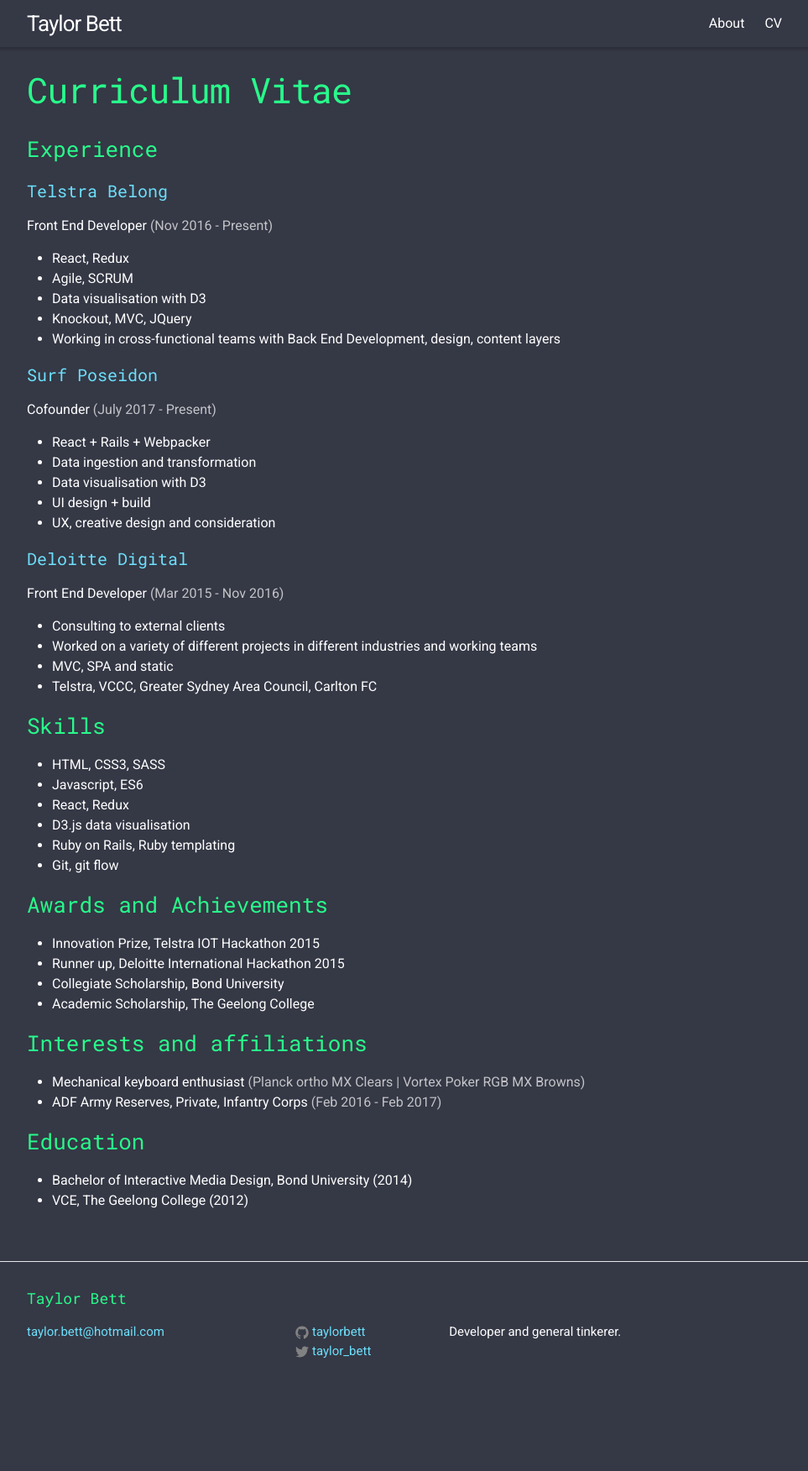
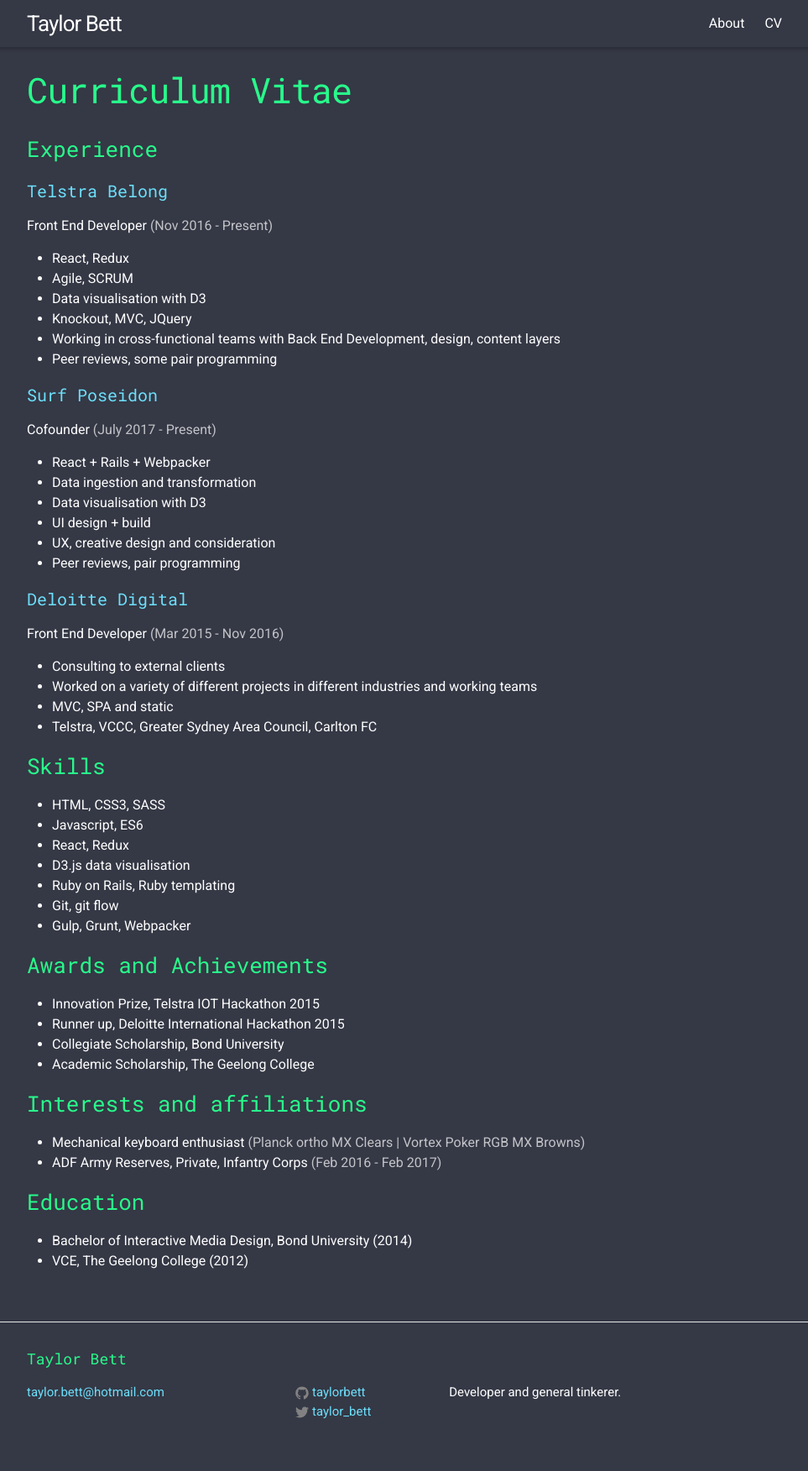
Before and after one commit to TaylorBett/taylorbett.github.io, a Jekyll site: the page built from resume.md, in a window 1280 px wide. Shown: the whole page at 84% size, without its empty margins (158-1121 px from the left). Built offline with Jekyll 4.4.1, drawn with Linux system fonts in a browser that asks for light colours; before the commit the page ends 1680 px from its top, so only the background shows below that.

Commit message:
Add more content to CV

```diff
--- a/resume.md
+++ b/resume.md
@@ -16,6 +16,7 @@ Front End Developer <span class="font-secondary">(Nov 2016 - Present)</span>
 * Data visualisation with D3
 * Knockout, MVC, JQuery
 * Working in cross-functional teams with Back End Development, design, content layers
+* Peer reviews, some pair programming
 
 #### <a href="http://app.surfposeidon.io" target="_blank">Surf Poseidon</a>
 
@@ -26,6 +27,7 @@ Cofounder <span class="font-secondary">(July 2017 - Present)</span>
 * Data visualisation with D3
 * UI design + build
 * UX, creative design and consideration
+* Peer reviews, pair programming
 
 #### <a href="https://www2.deloitte.com" target="_blank">Deloitte Digital</a>
 
@@ -43,6 +45,7 @@ Front End Developer <span class="font-secondary">(Mar 2015 - Nov 2016)</span>
 * D3.js data visualisation
 * Ruby on Rails, Ruby templating
 * Git, git flow
+* Gulp, Grunt, Webpacker
 
 ### Awards and Achievements
 * Innovation Prize, Telstra IOT Hackathon 2015
```
